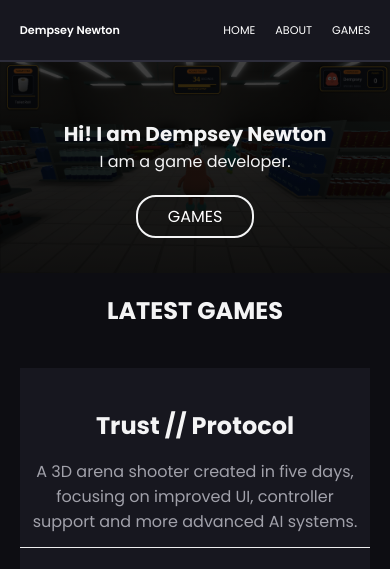
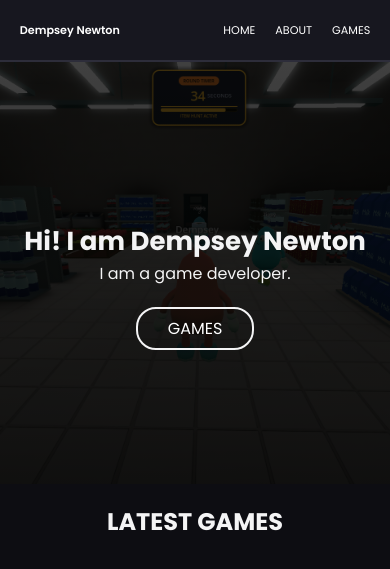
Before and after one commit to Dempsey845/portfolio, a plain HTML site: page index.html in a window 390 px wide. Shown: the top 569 px of the page. Drawn offline with Linux system fonts and the light colour scheme; a web font is replaced by a local one.

Commit message:
Updated hero section on home page.

```diff
--- a/styles/home.css
+++ b/styles/home.css
@@ -76,6 +76,6 @@
 
 @media screen and (max-width: 500px) {
   .hero-container h1 {
-    font-size: 20px;
+    font-size: 26px;
   }
 }
--- a/styles/style.css
+++ b/styles/style.css
@@ -73,7 +73,7 @@ main {
 
 @media screen and (max-width: 550px) {
   .hero-container {
-    height: 25vh;
+    height: 50vh;
   }
 
   .hero-content {
```
